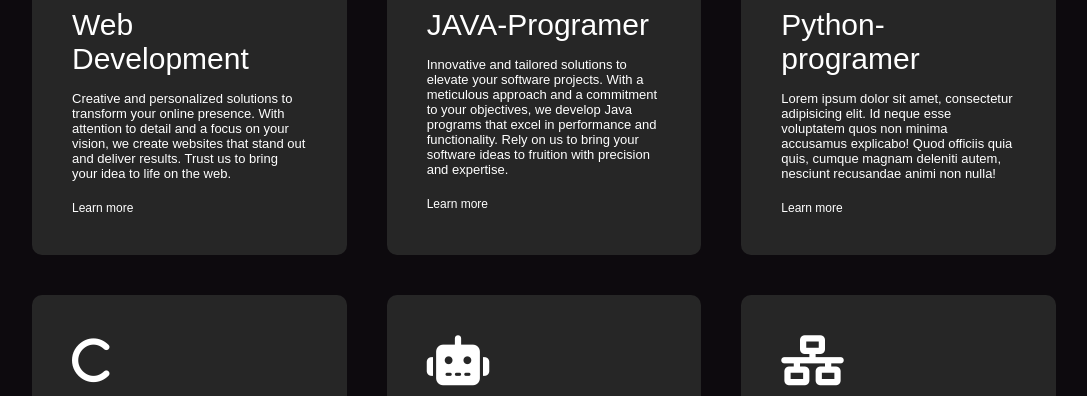
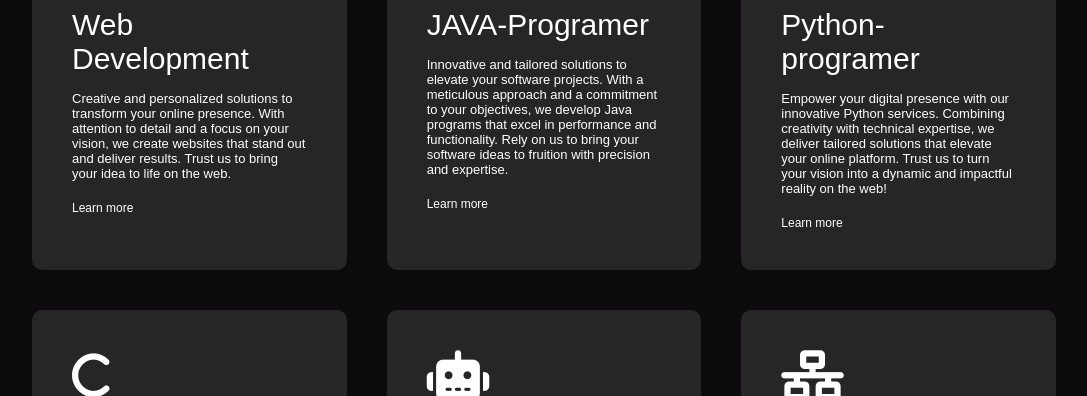
Before and after one commit to LucasSlessa/WEB_portifolio, a plain HTML site: page index.html in a window 1280 px wide. Shown: the part 1657-2053 px from the top of the page, without its empty margins (96-1183 px from the left). Drawn offline with Linux system fonts and the light colour scheme.

Commit message:
commit site

```diff
--- a/index.html
+++ b/index.html
@@ -102,7 +102,7 @@
                 <div>
                     <i class="fa-brands fa-python"></i>
                     <h2>Python-programer</h2>
-                    <p>Lorem ipsum dolor sit amet, consectetur adipisicing elit. Id neque esse voluptatem quos non minima accusamus explicabo! Quod officiis quia quis, cumque magnam deleniti autem, nesciunt recusandae animi non nulla!</p>
+                    <p>Empower your digital presence with our innovative Python services. Combining creativity with technical expertise, we deliver tailored solutions that elevate your online platform. Trust us to turn your vision into a dynamic and impactful reality on the web!</p>
                     <a href="#contact">Learn more</a>
                 </div>
                 <div>
--- a/styles.css
+++ b/styles.css
@@ -59,6 +59,7 @@ body{
 }
 .container{
     padding: 10px 10%;
+    color:#fff;
 
 }
 
```
